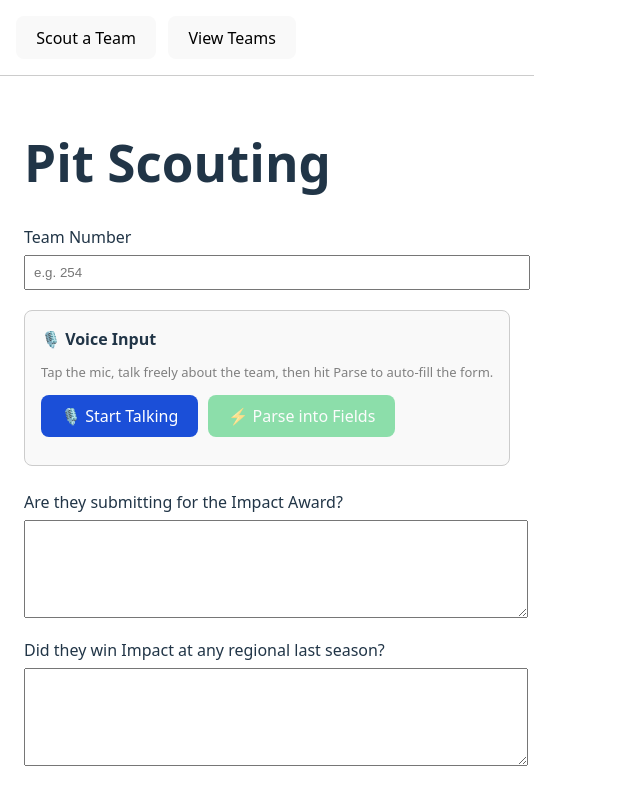
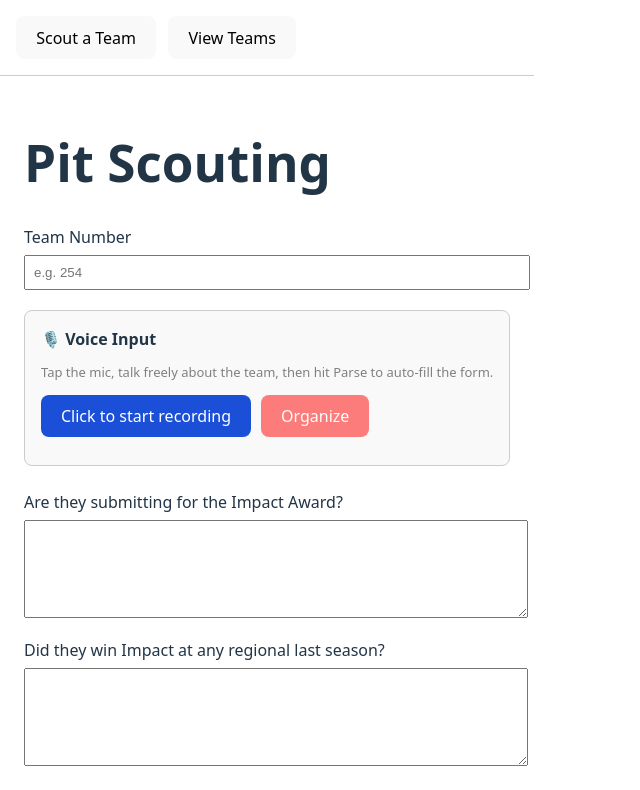
Before and after one commit to brandonseo117-crypto/cs-scouting, a React (Vite) app: page / in a window 1280 px wide. Shown: the top 790 px of the page, without its empty margins (0-640 px from the left). Built offline with nearby package versions, Linux system fonts and the light colour scheme; no server answers.

Commit message:
update groq model

```diff
--- a/src/components/PitScouting.jsx
+++ b/src/components/PitScouting.jsx
@@ -207,7 +207,7 @@ Return ONLY a valid JSON object with exactly these keys:
                             onClick={startListening}
                             style={{ background: '#1B4FD8', color: 'white', padding: '10px 20px', border: 'none', borderRadius: 8, cursor: 'pointer' }}
                         >
-                            🎙️ Start Talking
+                            Click to start recording
                         </button>
                     ) : (
                         <button
@@ -220,9 +220,9 @@ Return ONLY a valid JSON object with exactly these keys:
                     <button
                         onClick={parseWithGroq}
                         disabled={parsing || !transcript}
-                        style={{ background: '#22C55E', color: 'white', padding: '10px 20px', border: 'none', borderRadius: 8, cursor: 'pointer', opacity: (!transcript || parsing) ? 0.5 : 1 }}
+                        style={{ background: 'red', color: 'white', padding: '10px 20px', border: 'none', borderRadius: 8, cursor: 'pointer', opacity: (!transcript || parsing) ? 0.5 : 1 }}
                     >
-                        {parsing ? 'Parsing...' : '⚡ Parse into Fields'}
+                        {parsing ? 'Parsing...' : 'Organize'}
                     </button>
                 </div>
                 {transcript && (
```
